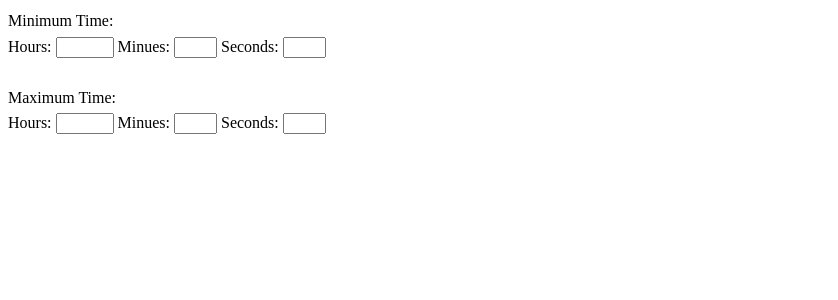
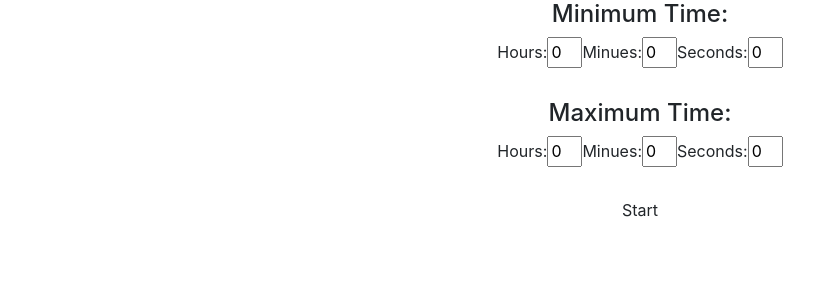
Before and after one commit to Jbsiefken/random-timer, an Angular app: page / in a window 1280 px wide. Shown: the top 300 px of the page, without its empty margins (0-838 px from the left). Built offline with nearby package versions, Linux system fonts and the light colour scheme.

Commit message:
adds more to view

```diff
--- a/angular.json
+++ b/angular.json
@@ -90,7 +90,10 @@
             "styles": [
               "src/styles.css"
             ],
-            "scripts": []
+            "scripts": [
+              "./node_modules/jquery/dist/jquery.js",
+              "./node_modules/bootstrap/dist/js/bootstrap.js"
+            ]
           }
         },
         "lint": {
--- a/package.json
+++ b/package.json
@@ -20,7 +20,9 @@
     "@angular/platform-browser-dynamic": "~10.1.3",
     "@angular/router": "~10.1.3",
     "body-parser": "^1.19.0",
+    "bootstrap": "^4.5.3",
     "express": "^4.17.1",
+    "jquery": "^3.5.1",
     "rxjs": "~6.6.0",
     "tslib": "^2.0.0",
     "zone.js": "~0.10.2"
--- a/src/app/app.module.ts
+++ b/src/app/app.module.ts
@@ -1,5 +1,6 @@
 import { BrowserModule } from '@angular/platform-browser';
 import { NgModule } from '@angular/core';
+import { FormsModule } from '@angular/forms';
 
 import { AppRoutingModule } from './app-routing.module';
 import { AppComponent } from './app.component';
@@ -12,7 +13,8 @@ import { TimerComponent } from './timer/timer.component';
   ],
   imports: [
     BrowserModule,
-    AppRoutingModule
+    AppRoutingModule,
+    FormsModule
   ],
   providers: [],
   bootstrap: [AppComponent]
--- a/src/app/timer/timer.component.html
+++ b/src/app/timer/timer.component.html
@@ -1,4 +1,6 @@
 <style>
+
+
     .numInput {
         width: 35px;
     }
@@ -8,24 +10,30 @@
 </style>
 
 
-<div>
-    Minimum Time:
-    <form>
-        <label for="hrs">Hours: </label>
-        <input id="hrs" class="numInput" type="number">
-        <label for="min"> Minues: </label>
-        <input id="min" class="numInput" type="number" max="59">
-        <Label for="sec"> Seconds: </Label>
-        <input id="sec" class="numInput" type="number" max="59">
-    </form>
+<div style="text-align: center;">
+    <div id="timeInput">
+        <h4>Minimum Time:</h4>
+        <form id="minTime">
+            <label for="minHrs">Hours: </label>
+            <input id="minHrs" class="numInput" type="number" value="0">
+            <label for="minMin"> Minues: </label>
+            <input id="minMin" class="numInput" type="number" max="59" value="0">
+            <Label for="minSec"> Seconds: </Label>
+            <input id="minSec" class="numInput" type="number" max="59" value="0">
+        </form>
+        <br />
+        <h4>Maximum Time:</h4>
+        <form id="maxTime">
+            <label for="maxHrs">Hours: </label>
+            <input id="maxHrs" class="numInput" type="number" value="0">
+            <label for="maxMin"> Minues: </label>
+            <input id="maxMin" class="numInput" type="number" max="59" value="0">
+            <Label for="maxSec"> Seconds: </Label>
+            <input id="maxSec" class="numInput" type="number" max="59" value="0">
+        </form>
+    </div>
     <br />
-    Maximum Time:
-    <form>
-        <label for="hrs">Hours: </label>
-        <input id="hrs" class="numInput" type="number">
-        <label for="min"> Minues: </label>
-        <input id="min" class="numInput" type="number" max="59">
-        <Label for="sec"> Seconds: </Label>
-        <input id="sec" class="numInput" type="number" max="59">
-    </form>
+    <div id="button" class="circle" (click)="buttonClicked()">
+        Start
+    </div>
 </div>
--- a/src/app/timer/timer.component.ts
+++ b/src/app/timer/timer.component.ts
@@ -1,4 +1,4 @@
-import { Component, OnInit } from '@angular/core';
+import { Component, Input, Output, EventEmitter, OnInit} from '@angular/core';
 
 @Component({
   selector: 'app-timer',
@@ -7,9 +7,25 @@ import { Component, OnInit } from '@angular/core';
 })
 export class TimerComponent implements OnInit {
 
+  minTime: number;
+  maxTime: number;
+  interval: number;
+  running: boolean = false;
+
   constructor() { }
 
   ngOnInit(): void {
   }
 
+  buttonClicked(): void {
+
+    if (this.running == false){
+
+    }
+  }
+
+  getTimeValue(hrs: number, min: number, sec: number): void {
+
+  }
+
 }
--- a/src/styles.css
+++ b/src/styles.css
@@ -1,4 +1,5 @@
 /* You can add global styles to this file, and also import other style files */
+@import '~bootstrap/dist/css/bootstrap.min.css';
 
 body {
     line-height: 1.6;
```
Also changed, not shown: 1 other file (tests, documents, lock files or other folders).
